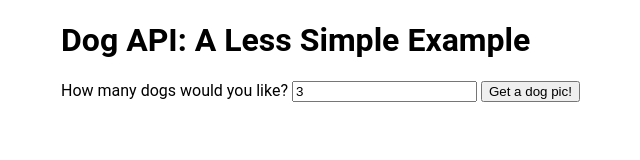
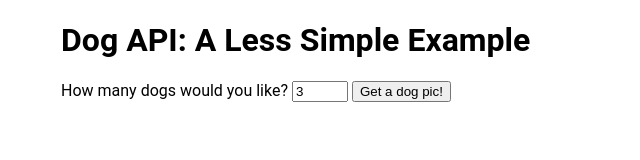
Before and after one commit to Kevindavis5454/api-test-2, a plain HTML site: page index.html in a window 1280 px wide. Shown: the whole page, without its empty margins (279-919 px from the left). Drawn offline with nearby package versions, Linux system fonts and the light colour scheme.

Commit message:
Fixed Input allowances

```diff
--- a/index.html
+++ b/index.html
@@ -16,7 +16,7 @@
 
     <form>
         <label> How many dogs would you like?
-            <input type="text" id="dog-number" value="3" required>
+            <input type="number" min="1" max="50" id="dog-number" value="3" required>
         </label>
         <input type="submit" value="Get a dog pic!">
     </form>
```
